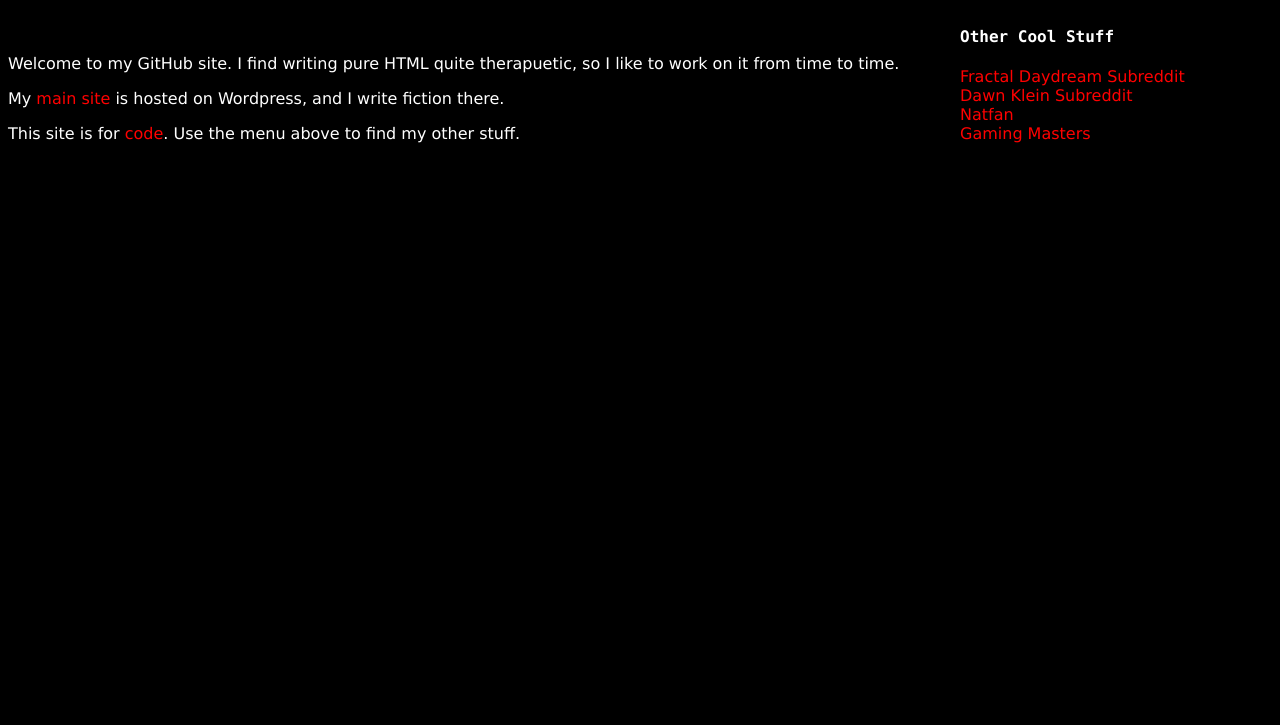
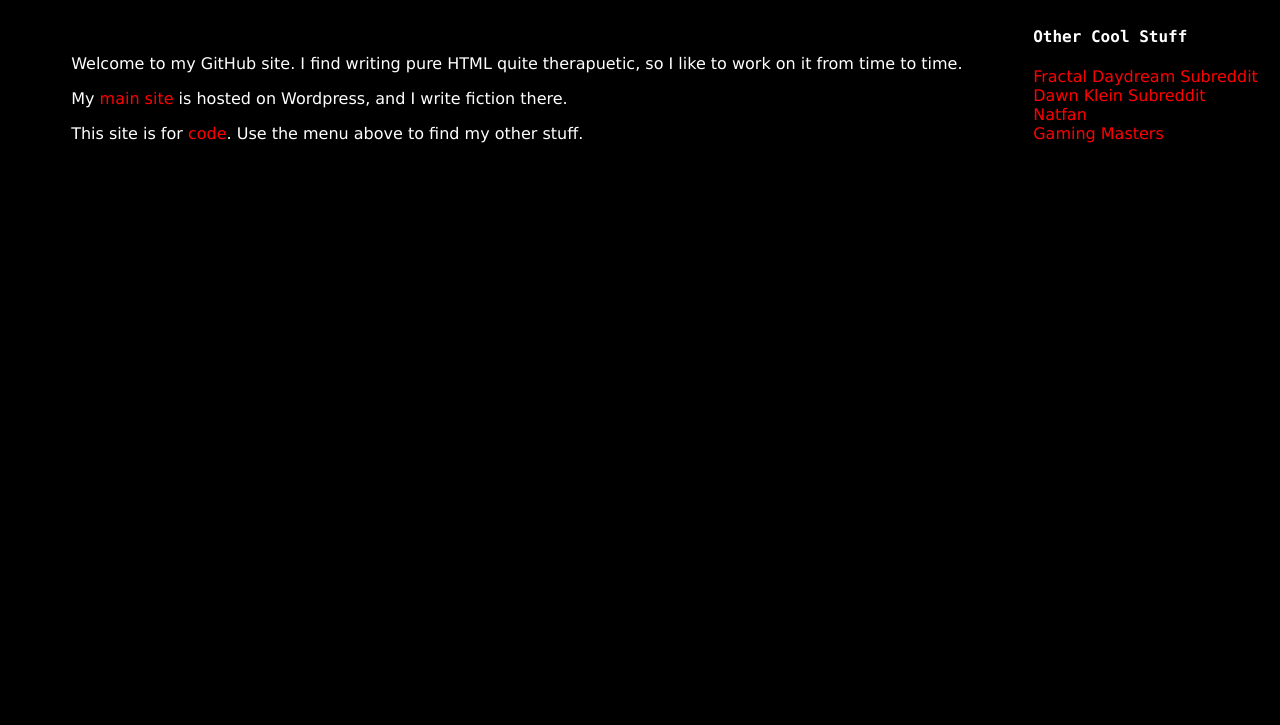
Before and after one commit to ryankrage77/ryankrage77.github.io, a plain HTML site: page index.html in a window 1280 px wide. Shown: the part 75-800 px from the top of the page. Drawn offline with Linux system fonts and the light colour scheme.

Commit message:
added padding & margins for #main and #side

```diff
--- a/theme.css
+++ b/theme.css
@@ -26,6 +26,7 @@ h1, h2, h3, h4, h5, h6 {
   font-size: 12;
   display: inline-block;
   width: 75%;
+  margin-left: 5%;
 }
 
 #side{
@@ -33,6 +34,7 @@ h1, h2, h3, h4, h5, h6 {
   font-family: 'Verdana';
   font-size: 12;
   display: inline-block;
+  margin-left: 10px;
 }
 
 a {
```
Also changed, not shown: code/index.html (+1 -0 lines).
